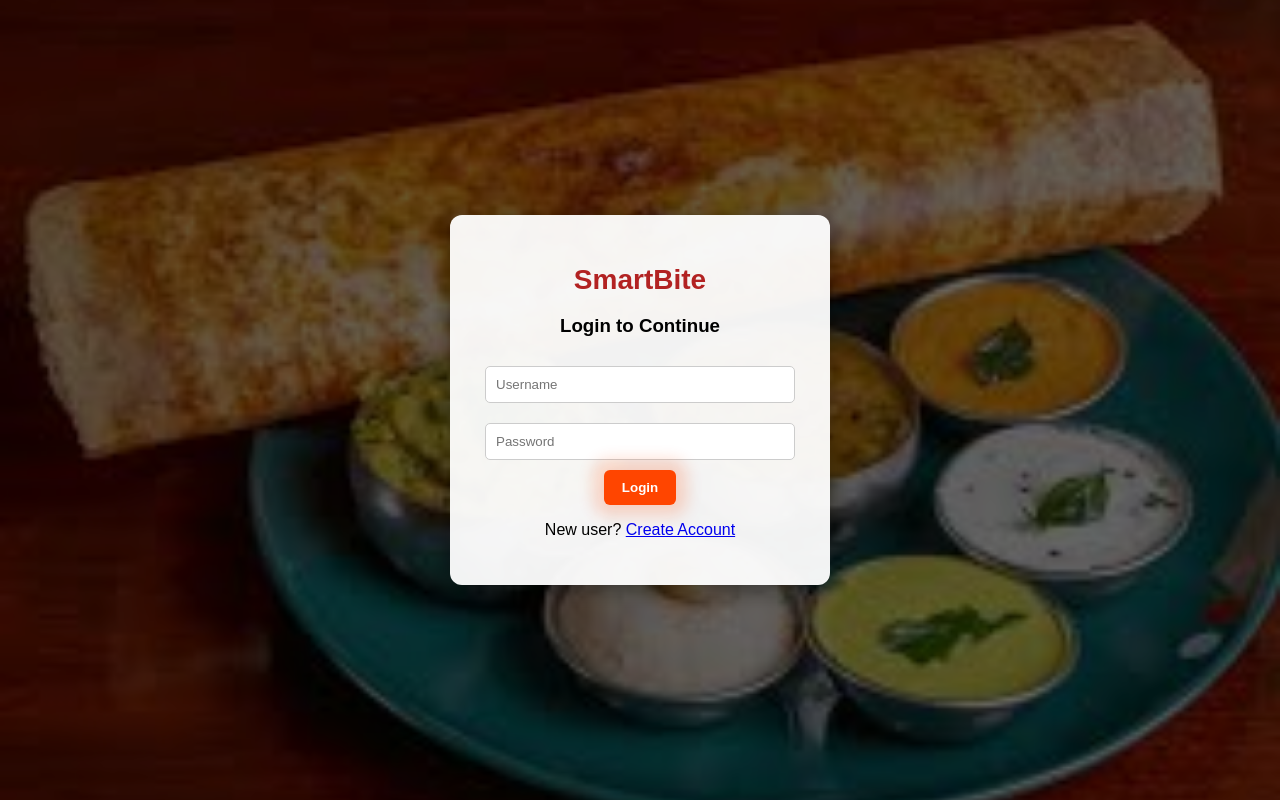
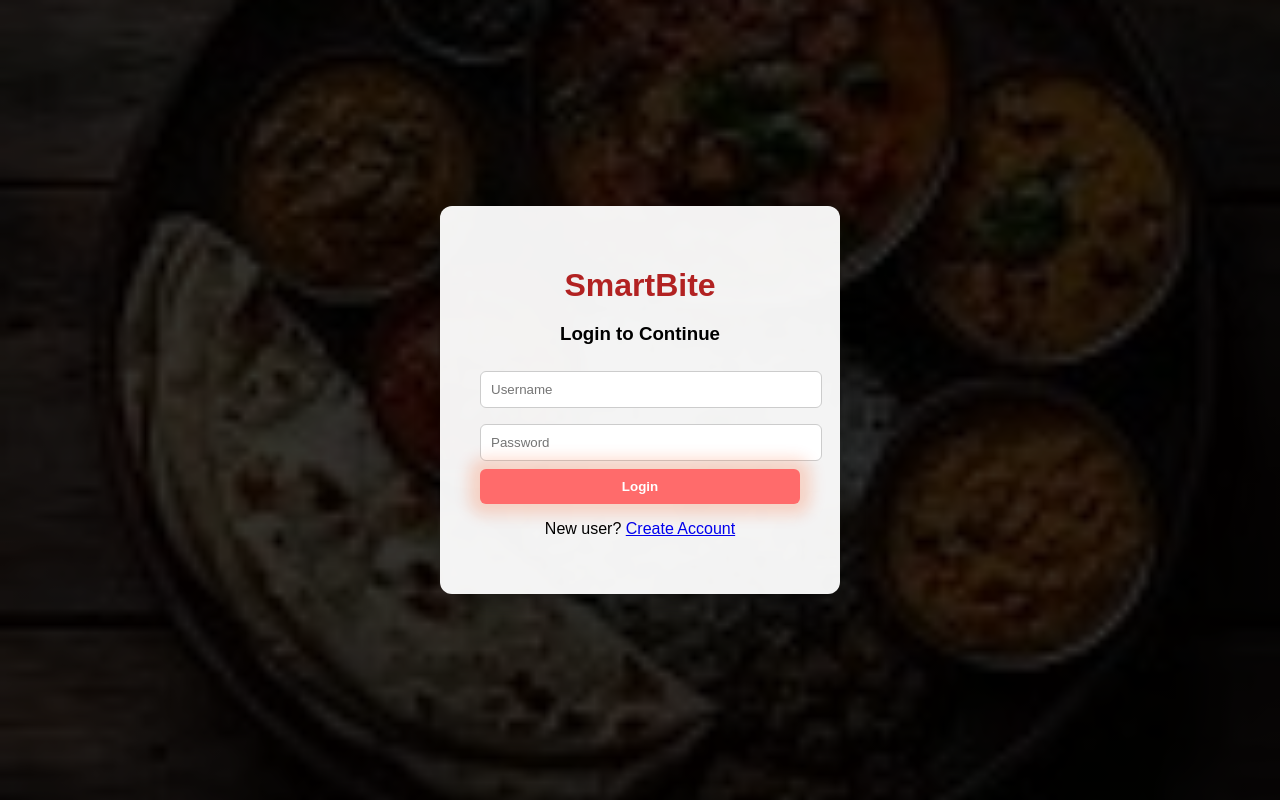
Before and after one commit to samirapatnaik1423-dotcom/SmartBite, a Flask app: page / in a window 1280 px wide. Run offline with Flask 3, Linux system fonts and the light colour scheme.

Commit message:
Refactor and enhance CSS styles for the application

```diff
--- a/static/style.css
+++ b/static/style.css
@@ -302,3 +302,62 @@ th {
     color: #777;
     margin-bottom: 5px;
 }
+/* Background */
+.login-bg {
+    background: linear-gradient(rgba(0,0,0,0.5), rgba(0,0,0,0.5)),
+                url("images/bg.jpg");
+    background-size: cover;
+    background-position: center;
+    background-repeat: no-repeat;
+    min-height: 100vh;
+    margin: 0;
+    display: flex;
+    justify-content: center;
+    align-items: center;
+}
+
+/* Login Card */
+.login-card {
+    background: rgba(255, 255, 255, 0.95);
+    padding: 40px;
+    border-radius: 12px;
+    width: 320px;
+    text-align: center;
+    box-shadow: 0 10px 25px rgba(0,0,0,0.3);
+}
+
+/* Brand Name */
+.brand {
+    font-size: 32px;
+    margin-bottom: 10px;
+}
+
+/* Inputs */
+.login-card input {
+    width: 100%;
+    padding: 10px;
+    margin: 8px 0;
+    border: 1px solid #ccc;
+    border-radius: 6px;
+}
+
+/* Button */
+.login-card button {
+    width: 100%;
+    padding: 10px;
+    background: #ff6b6b;
+    color: white;
+    border: none;
+    border-radius: 6px;
+    cursor: pointer;
+}
+
+.login-card button:hover {
+    background: #ff4757;
+}
+
+/* Error */
+.error {
+    color: red;
+    font-size: 14px;
+}
```
